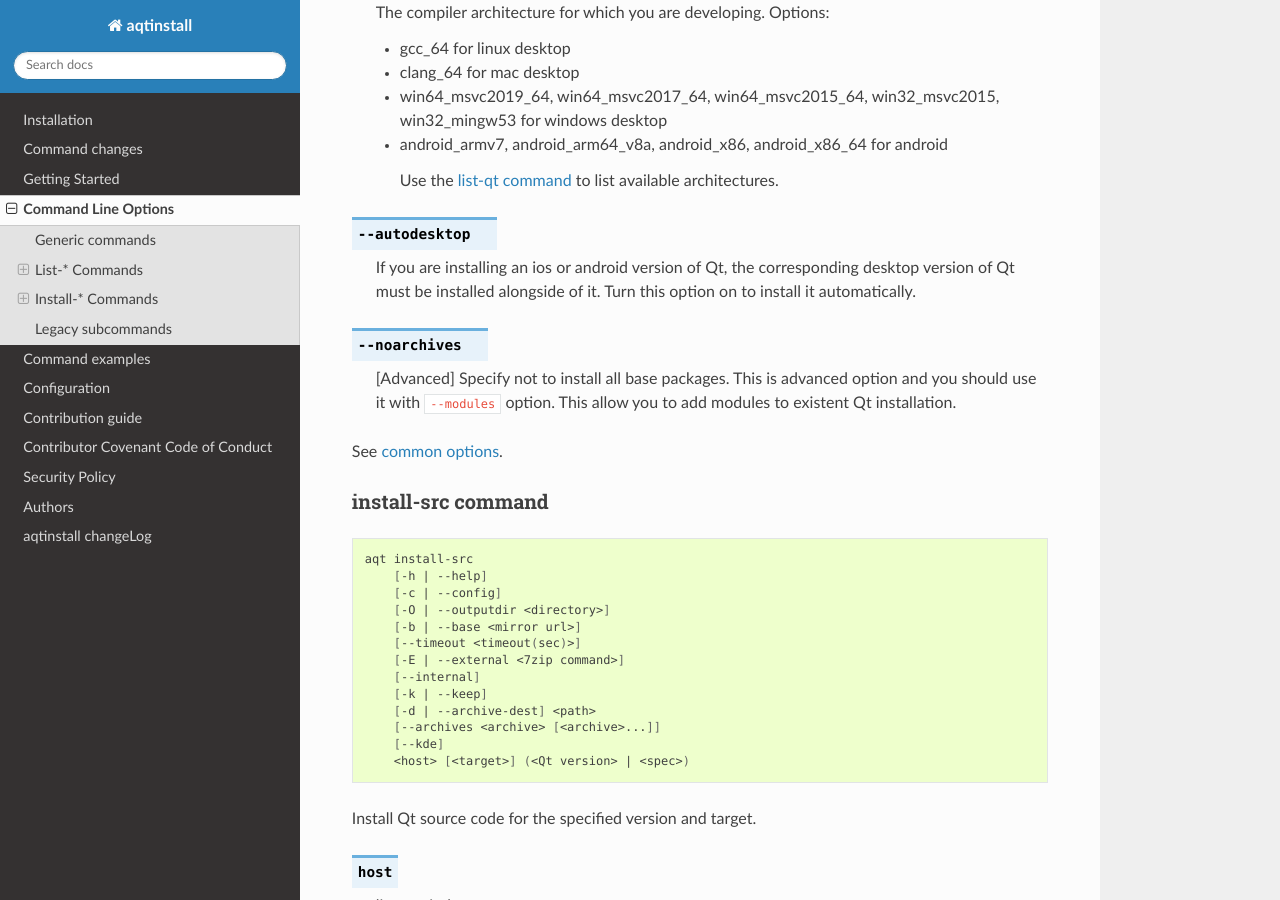
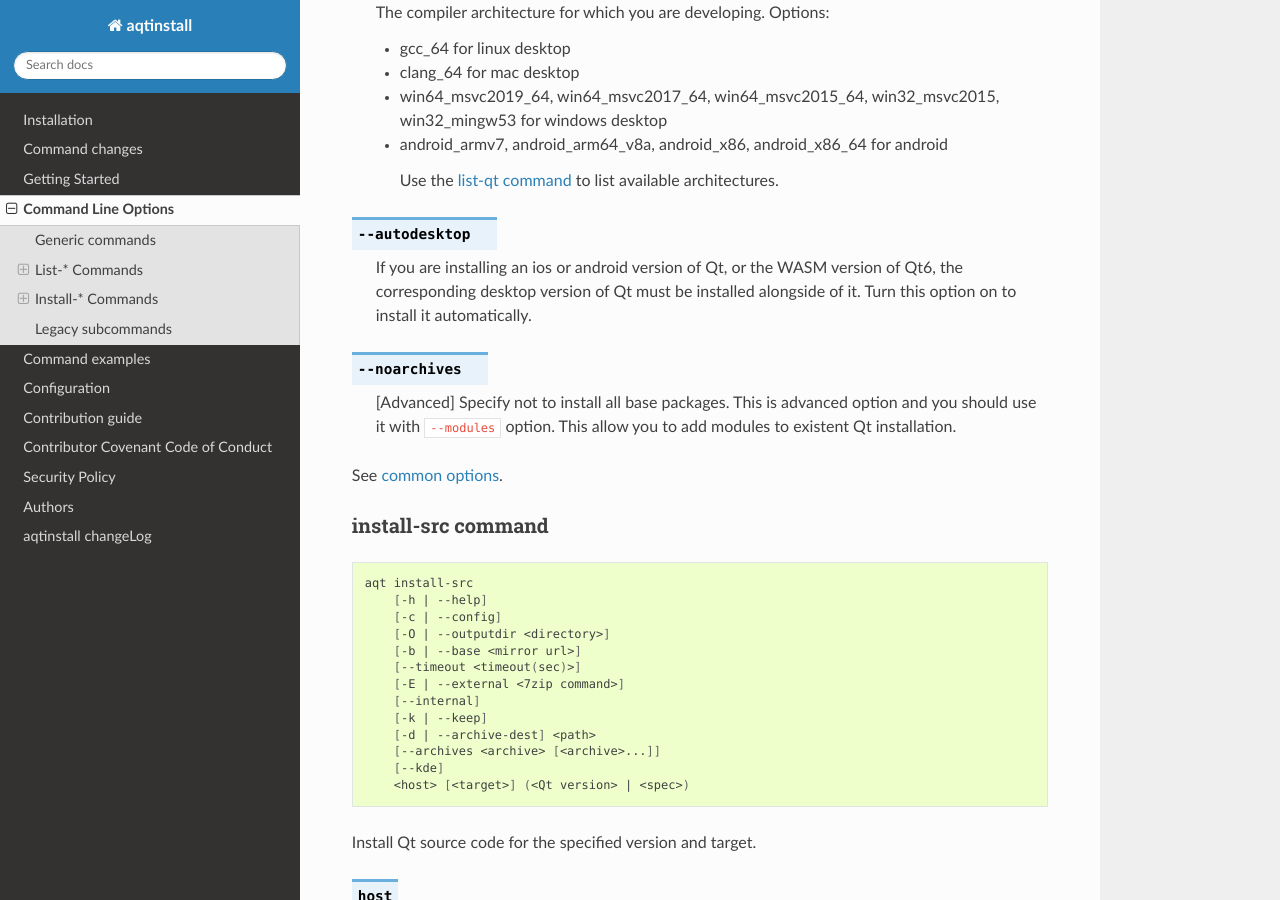
Before and after one commit to miurahr/aqtinstall, a Sphinx documentation site: the page built from docs/cli.rst, in a window 1280 px wide and 900 px high, scrolled down 9626 px. Built offline with Sphinx 7.4.7 and the Read the Docs theme 2.0.0, drawn with Linux system fonts in a browser that asks for light colours; the version number could not be read and is left out; some of the changed text lies outside the part shown.

Commit message:
Improve docs for changed `--autodesktop` flag

```diff
--- a/docs/cli.rst
+++ b/docs/cli.rst
@@ -562,8 +562,9 @@
 
 .. option:: --autodesktop
 
-    If you are installing an ios or android version of Qt, the corresponding desktop version
-    of Qt must be installed alongside of it. Turn this option on to install it automatically.
+    If you are installing an ios or android version of Qt, or the WASM version of Qt6,
+    the corresponding desktop version of Qt must be installed alongside of it.
+    Turn this option on to install it automatically.
 
 .. option:: --noarchives
 
@@ -857,6 +858,13 @@
     aqt install-qt linux desktop 5.15.0 wasm_32
 
 
+Example: Install Qt6 for Web Assembly
+
+.. code-block:: console
+
+    aqt install-qt linux desktop 6.2.4 wasm_32 --autodesktop
+
+
 Example: List available versions of Qt on Linux
 
 .. code-block:: console
```
Also changed, not shown: docs/getting_started.rst (+8 -0 lines).
